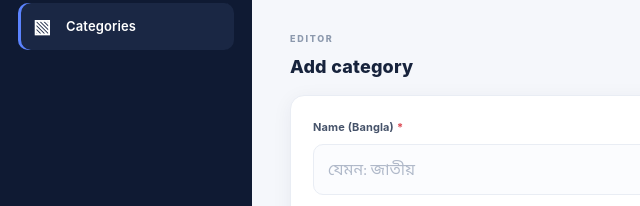
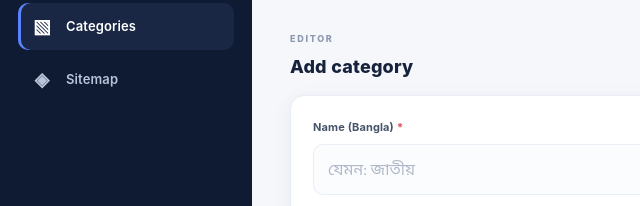
Before and after one commit to Ahadhossain077/desh71, a plain HTML site: page admin/categories.html in a window 1280 px wide. Shown: the part 294-500 px from the top of the page, 0-640 px from the left. Drawn offline with Linux system fonts and the light colour scheme; a script that the page names is missing.

Commit message:
Add Sitemap link to admin categories page

```diff
--- a/admin/categories.html
+++ b/admin/categories.html
@@ -22,6 +22,7 @@
       <a class="admin-side-link" href="articles.html"><span class="admin-side-icon">▤</span><span>Articles</span></a>
       <a class="admin-side-link" href="editor.html"><span class="admin-side-icon">＋</span><span>Write article</span></a>
       <a class="admin-side-link active" href="categories.html" aria-current="page"><span class="admin-side-icon">▧</span><span>Categories</span></a>
+      <a class="admin-side-link" href="sitemap.html"><span class="admin-side-icon">◈</span><span>Sitemap</span></a>
     </nav>
     <div class="admin-sidebar-bottom">
       <div class="admin-sidebar-note"><span class="admin-note-dot"></span><div><strong>Desh 71 CMS</strong><small>Content management</small></div></div>
@@ -92,6 +93,7 @@
     <a href="articles.html"><span>▤</span><small>Articles</small></a>
     <a href="editor.html"><span>＋</span><small>Write</small></a>
     <a class="active" href="categories.html" aria-current="page"><span>▧</span><small>Categories</small></a>
+    <a href="sitemap.html"><span>◈</span><small>Sitemap</small></a>
   </nav>
 
   <script>var y=document.getElementById("adminYear");if(y)y.textContent=new Date().getFullYear();</script>
```
